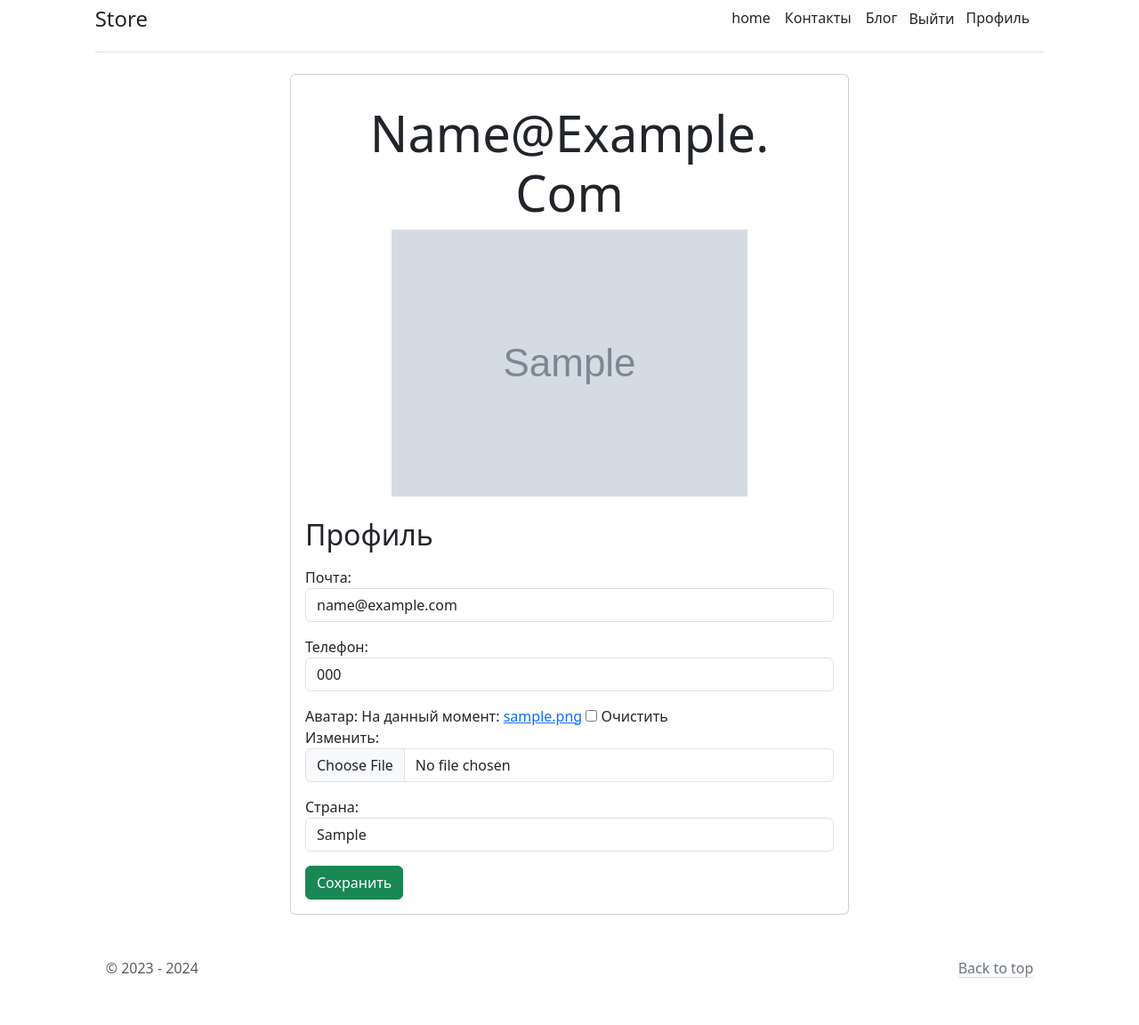
After one commit to 1SergeyKorolev1/Store, a Django app: page /users/profile/ in a window 1280 px wide. The commit adds this page. Shown: the whole page at 89% size. Run offline with Django 5.2, Linux system fonts and the light colour scheme; a user stored in the database is signed in; tables that the repository leaves empty hold one stand-in row (values such as "Sample post"); grey boxes marked "Sample" are stand-in pictures; some libraries are stand-ins or nearby versions.

Commit message:
просмотр и редактирование профиля

```diff
--- a/catalog/templates/catalog/includes/menu.html
+++ b/catalog/templates/catalog/includes/menu.html
@@ -10,8 +10,9 @@
         <a class="py-2 text-dark text-decoration-none" href="{% url 'blog:list' %}">Блог</a>
         <form method="post" action="{% url 'users:logout' %}">
             {% csrf_token %}
-            <button class="me-3 py-2 text-dark text-decoration-none btn btn-link" type="submit">Выйти</button>
+            <button class="py-2 text-dark text-decoration-none btn btn-link" type="submit">Выйти</button>
         </form>
+        <a class="me-3 py-2 text-dark text-decoration-none" href="{% url 'users:profile' %}">Профиль</a>
         {% else %}
         <a class="me-3 py-2 text-dark text-decoration-none" href="{% url 'blog:list' %}">Блог</a>
         <a class="me-3 py-2 text-dark text-decoration-none" href="{% url 'users:login' %}">Войти</a>
--- a/users/forms.py
+++ b/users/forms.py
@@ -1,7 +1,20 @@
-from django.contrib.auth.forms import UserCreationForm
+from django.contrib.auth.forms import UserCreationForm, UserChangeForm
 from users.models import User
+from django import forms
+from catalog.forms import StyleFormMixin
 
-class UserRegisterForm(UserCreationForm):
+class UserRegisterForm(StyleFormMixin, UserCreationForm):
     class Meta:
         model = User
         fields = ('email', 'password1', 'password2')
+
+class UserProfileForm(StyleFormMixin, UserChangeForm):
+
+    class Meta:
+        model = User
+        fields = ('email', 'phone', 'avatar', 'country')
+
+    def __init__(self, *args, **kwargs):
+        super().__init__(*args, **kwargs)
+
+        self.fields['password'].widget = forms.HiddenInput()
--- /dev/null
+++ b/users/templates/users/user_form.html
@@ -0,0 +1,25 @@
+{% extends 'catalog/base.html' %}
+{% load my_tags %}
+{% block content %}
+<div class="row">
+    <div class="col-6 mx-auto">
+        <div class="card">
+            <div class="card-body">
+                <div class="pricing-header p-3 pb-md-4 mx-auto text-center col-10">
+                    <h2 class="display-4 fw-normal">{{ user.email|title }}</h2>
+                    <img src="{{ user.avatar | media_filter }}" class="col-2"
+                         style="height: 300px; width: max-content">
+                </div>
+                <h2 class="mb-3">Профиль</h2>
+                <form method="post" enctype="multipart/form-data">
+                    {% csrf_token %}
+                    {{ form.as_p }}
+                    <button type="submit" class="btn btn-success">
+                        Сохранить
+                    </button>
+                </form>
+            </div>
+        </div>
+    </div>
+</div>
+{% endblock %}
--- a/users/urls.py
+++ b/users/urls.py
@@ -1,7 +1,7 @@
 from django.urls import path
 from django.contrib.auth.views import LoginView, LogoutView
 from users.apps import UsersConfig
-from users.views import RegisterView, email_verification
+from users.views import RegisterView, email_verification, ProfileView
 
 app_name = UsersConfig.name
 
@@ -9,5 +9,6 @@ urlpatterns = [
     path('', LoginView.as_view(template_name='users/login.html'), name='login'),
     path('logout/', LogoutView.as_view(), name='logout'),
     path('register/', RegisterView.as_view(), name='register'),
+    path('profile/', ProfileView.as_view(), name='profile'),
     path('email_confirm/<str:token>/', email_verification, name='email_confirm'),
 ]
--- a/users/views.py
+++ b/users/views.py
@@ -5,8 +5,9 @@ from django.urls import reverse_lazy, reverse
 
 from users.forms import UserRegisterForm
 from django.shortcuts import render, get_object_or_404, redirect
-from django.views.generic import CreateView
+from django.views.generic import CreateView, UpdateView
 from users.models import User
+from users.forms import UserProfileForm
 
 # Create your views here.
 
@@ -38,3 +39,11 @@ def email_verification(request, token):
     user.is_active = True
     user.save()
     return redirect(reverse('users:login'))
+
+class ProfileView(UpdateView):
+    model = User
+    form_class = UserProfileForm
+    success_url = reverse_lazy('users:profile')
+
+    def get_object(self, queryset=None):
+        return self.request.user
```
Also changed, not shown: media/users/avatars/nice_choice.jpg (added).
